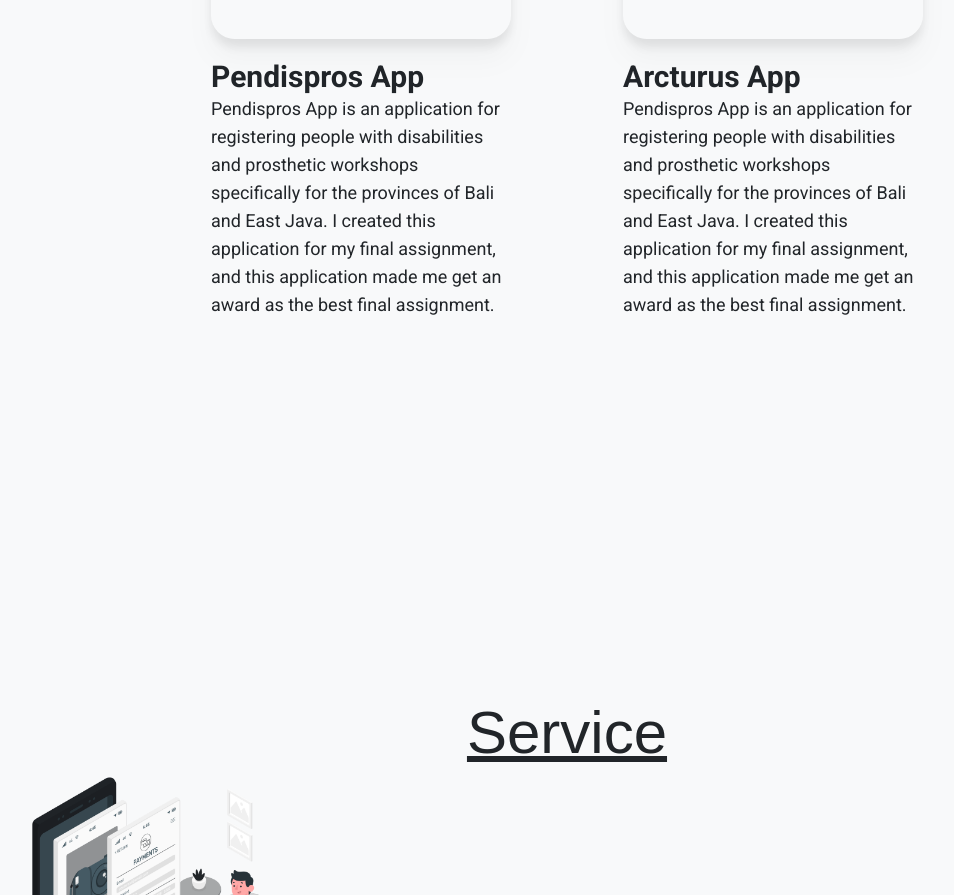
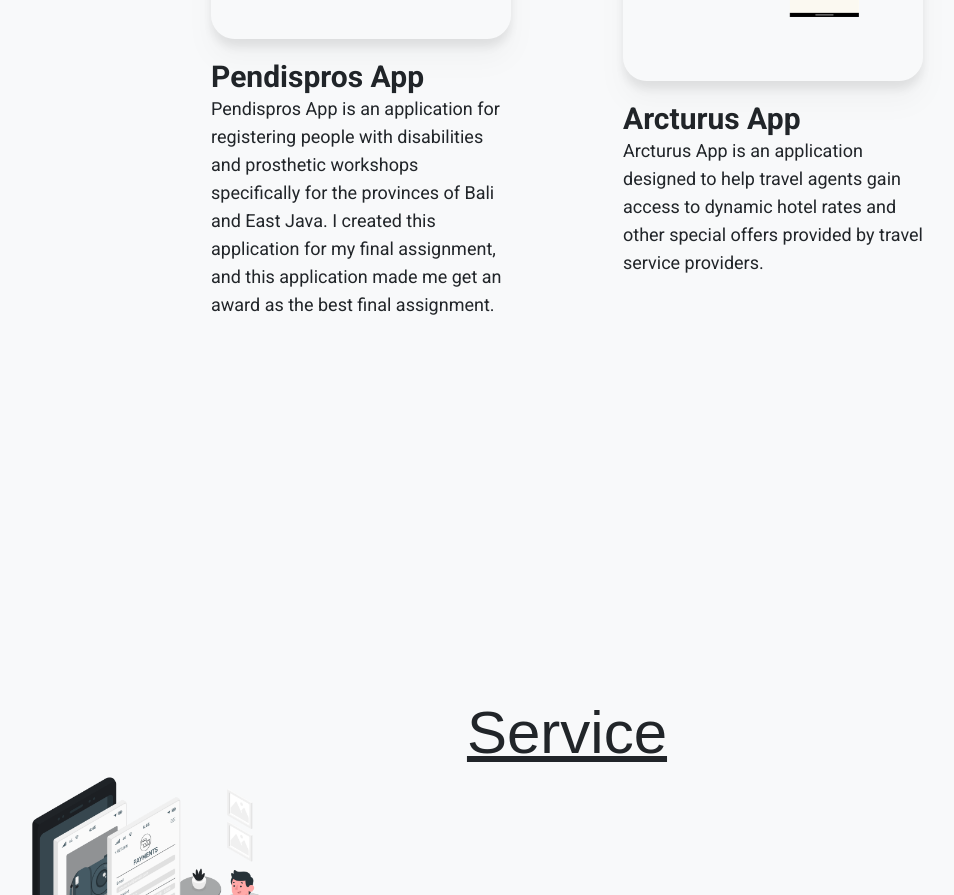
Before and after one commit to DodeTeddy/ted-portfolio, a React (Vite) app: page / in a window 1280 px wide. Shown: the part 1169-2064 px from the top of the page, without its empty margins (73-1027 px from the left). Built offline with nearby package versions, Linux system fonts and the light colour scheme; a web font is replaced by a local one.

Commit message:
add new description for portofolio item

```diff
--- a/src/screens/portfolio-screen/portfolio-screen.tsx
+++ b/src/screens/portfolio-screen/portfolio-screen.tsx
@@ -36,11 +36,7 @@ export const PortfolioScreen = ({
               alt="portfolio-one"
               src={portfolioOne}
               portfolioName="Arcturus App"
-              portfolioDescription="Pendispros App is an application for registering people with
-              disabilities and prosthetic workshops specifically for the provinces
-              of Bali and East Java. I created this application for my final
-              assignment, and this application made me get an award as the best
-              final assignment."
+              portfolioDescription="Arcturus App is an application designed to help travel agents gain access to dynamic hotel rates and other special offers provided by travel service providers."
             />
           </div>
         </div>
```
